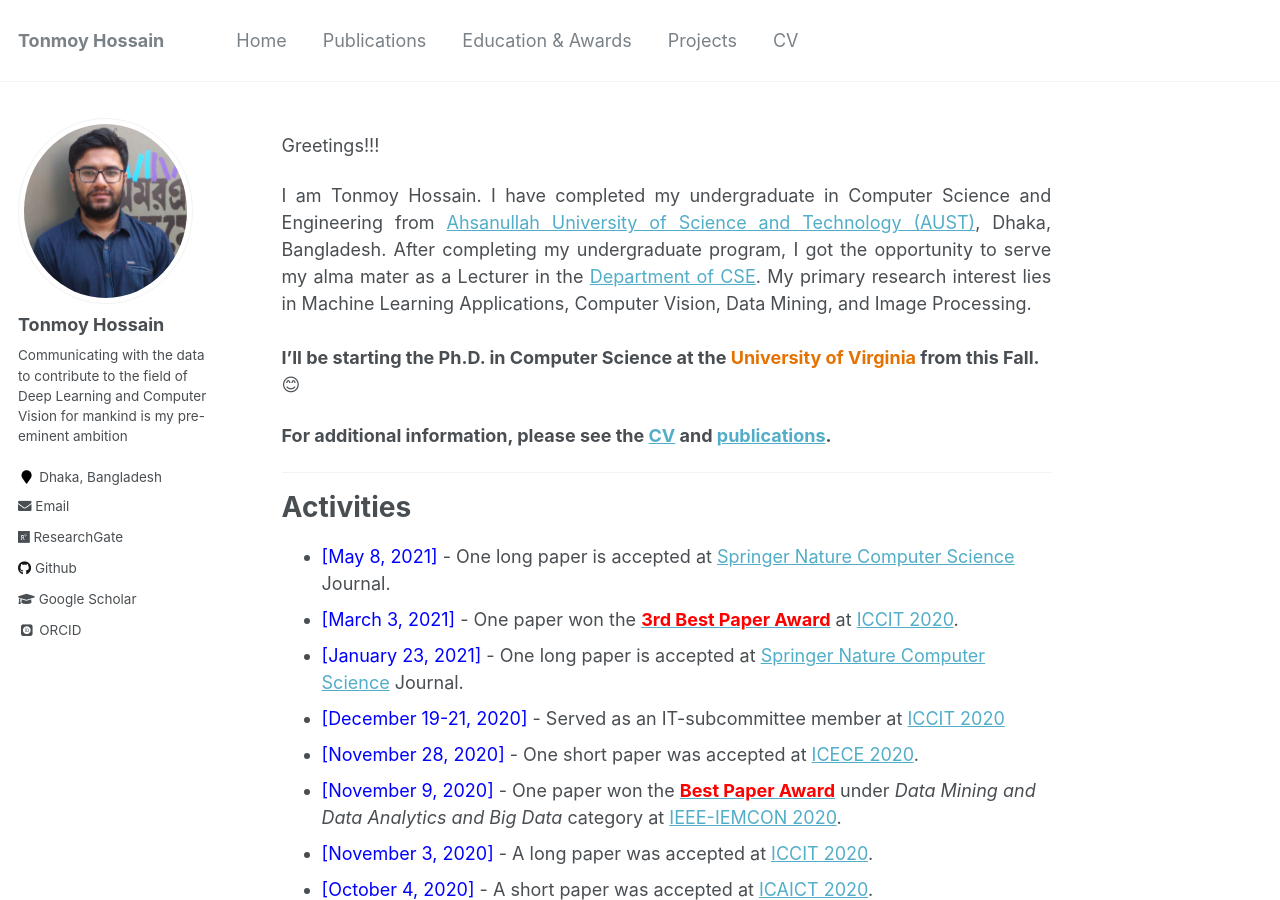
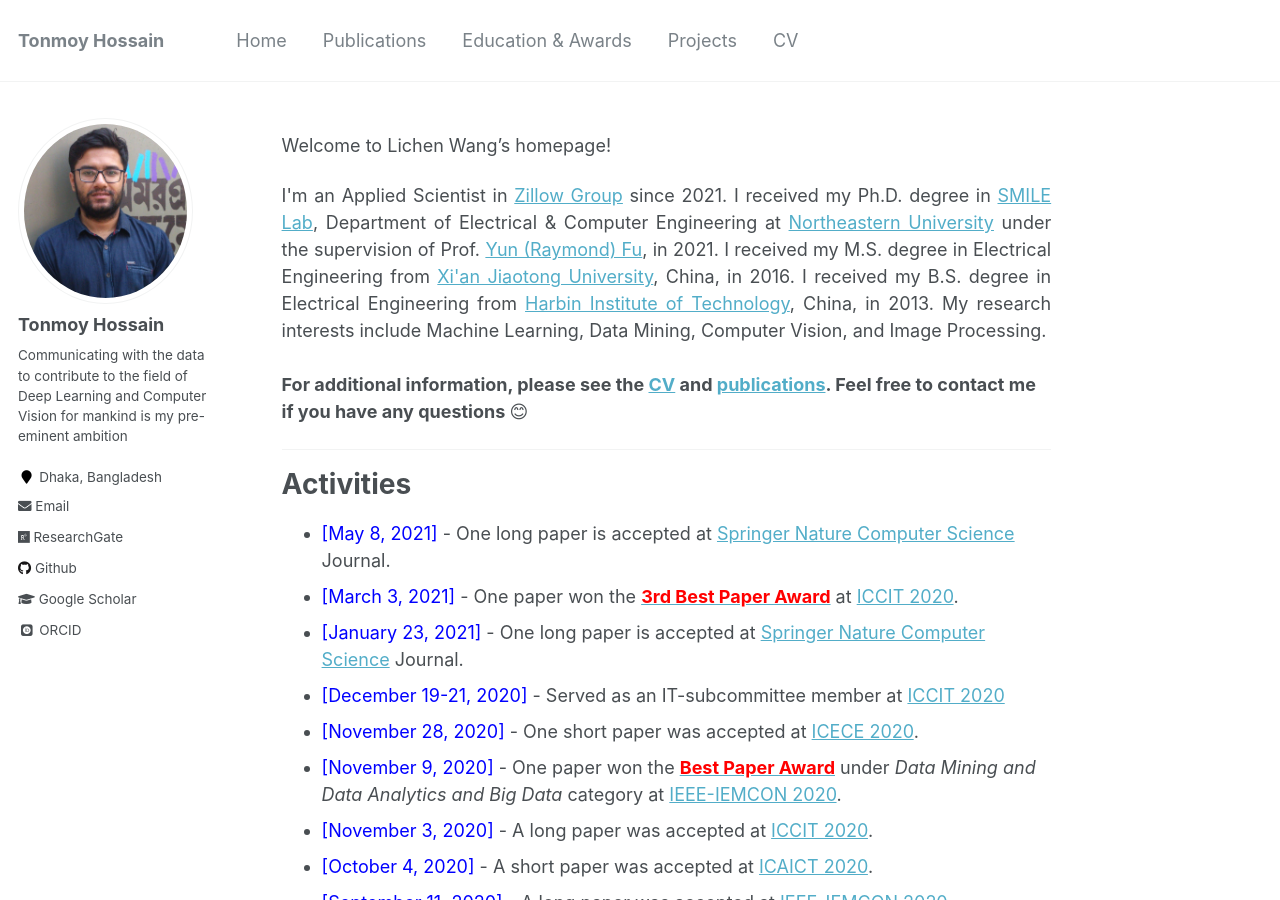
Before and after one commit to wanglichenxj/wanglichenxj.github.io, a Jekyll site: the page built from _pages/about.md, in a window 1280 px wide and 900 px high. Built offline with Jekyll 4.4.1, drawn with Linux system fonts in a browser that asks for light colours; some web fonts are replaced.

Commit message:
first round revise

```diff
--- a/_pages/about.md
+++ b/_pages/about.md
@@ -8,16 +8,13 @@ redirect_from:
   - /about.html
 ---
 
-Greetings!!!
+Welcome to Lichen Wang's homepage!
 
 <div style="text-align: justify">
+I'm an Applied Scientist in <a href="https://www.zillowgroup.com/">Zillow Group</a> since 2021. I received my Ph.D. degree in <a href="https://www.zillowgroup.com/">SMILE Lab</a>, Department of Electrical & Computer Engineering at <a href="https://www.zillowgroup.com/">Northeastern University</a> under the supervision of Prof. <a href="https://www.zillowgroup.com/">Yun (Raymond) Fu</a>, in 2021. I received my M.S. degree in Electrical Engineering from <a href="https://www.zillowgroup.com/">Xi'an Jiaotong University</a>, China, in 2016. I received my B.S. degree in Electrical Engineering from <a href="https://www.zillowgroup.com/">Harbin Institute of Technology</a>, China, in 2013. My research interests include Machine Learning, Data Mining, Computer Vision, and Image Processing.<br /><br />
+</div>
 
-I am Tonmoy Hossain. I have completed my undergraduate in Computer Science and Engineering from <a href="http://aust.edu/">Ahsanullah University of Science and Technology (AUST)</a>, Dhaka, Bangladesh. After completing my undergraduate program, I got the opportunity to serve my alma mater as a Lecturer in the <a href="https://www.aust.edu/cse">Department of CSE</a>. My primary research interest lies in Machine Learning Applications, Computer Vision, Data Mining, and Image Processing.<br /><br /></div>
-
-<b>I’ll be starting the Ph.D. in Computer Science at the </b><span style="color:#E57200"><b> University of Virginia </b></span> <b>from this Fall. </b> &#x1F60a; <br />
-
-
-**For additional information, please see the [CV](https://tonmoy-hossain.github.io/cv/) and [publications](https://tonmoy-hossain.github.io/publications/).**
+**For additional information, please see the [CV](https://tonmoy-hossain.github.io/cv/) and [publications](https://tonmoy-hossain.github.io/publications/). Feel free to contact me if you have any questions &#x1F60a;**
 
 -----------
 
```
